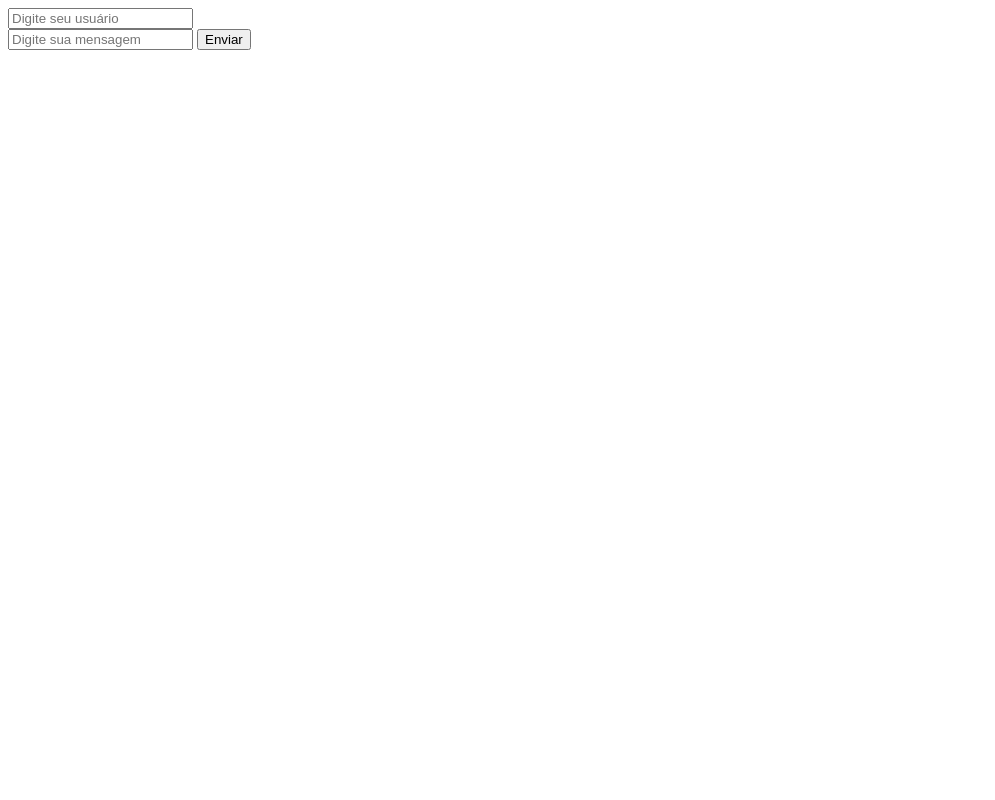
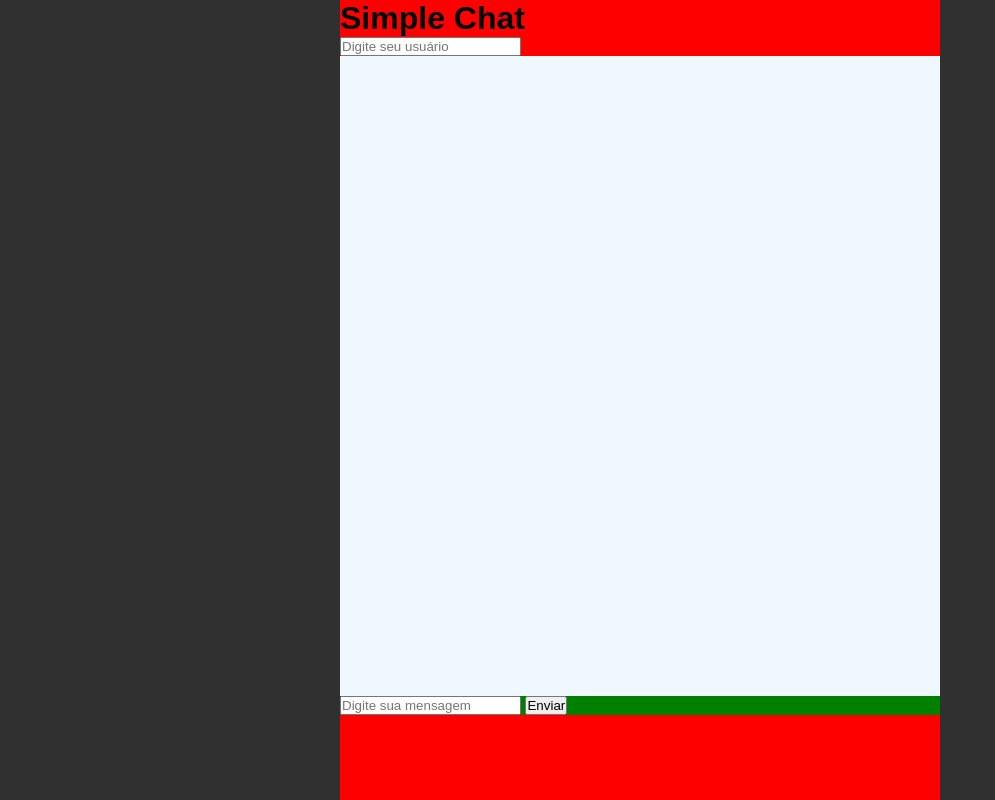
Before and after one commit to lucas-lm/simple-chat, a website: page public/index.html in a window 1280 px wide. Shown: the whole page, without its empty margins (0-995 px from the left). Drawn offline with nearby package versions, Linux system fonts and the light colour scheme.

Commit message:
feat: created css rules

```diff
--- a/public/index.html
+++ b/public/index.html
@@ -3,15 +3,19 @@
   <head>
     <meta charset="UTF-8" />
     <meta name="viewport" content="width=device-width, initial-scale=1.0" />
+    <link rel="stylesheet" href="style.css" />
     <title>Simple Chat</title>
     <script src="https://cdnjs.cloudflare.com/ajax/libs/socket.io/2.3.0/socket.io.js"></script>
   </head>
   <body>
     <form id="chat">
+      <h1>Simple Chat</h1>
       <input type="text" name="username" placeholder="Digite seu usuário" />
       <div id="messages"></div>
-      <input type="text" name="message" placeholder="Digite sua mensagem" />
-      <button type="submit">Enviar</button>
+      <div id="input">
+        <input type="text" name="message" placeholder="Digite sua mensagem" />
+        <button type="submit">Enviar</button>
+      </div>
     </form>
   </body>
 </html>
--- /dev/null
+++ b/public/style.css
@@ -0,0 +1,28 @@
+* {
+  margin: 0;
+  padding: 0;
+  box-sizing: border-box;
+}
+
+body {
+  background-color: #303030;
+  font-family: Arial, Helvetica, sans-serif;
+}
+
+form#chat {
+  background-color: red;
+  width: 100%;
+  max-width: 600px;
+  margin: 0 auto;
+  height: 100vh;
+}
+
+div#messages {
+  background-color: aliceblue;
+  width: 100%;
+  height: 80%;
+}
+
+div#input {
+  background: green;
+}
```
